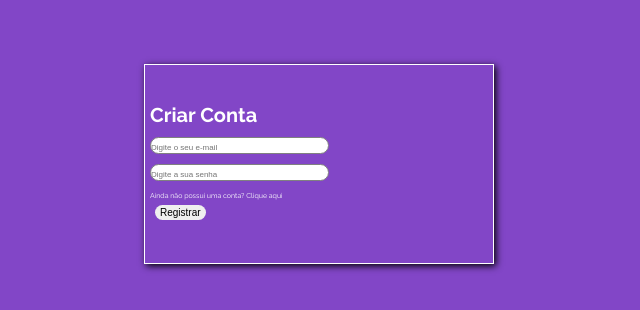
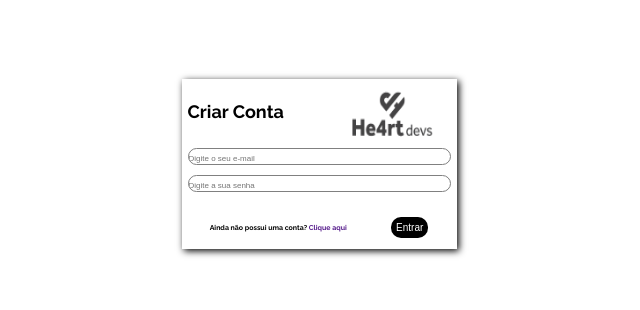
Before and after one commit to rodrigoalmeidagit/he4rtlabs-challenge-03, a plain HTML site: page projeto-03/html/sign_up.html in a window 1280 px wide. Shown: the part 236-546 px from the top of the page, without its empty margins (321-961 px from the left). Drawn offline with Linux system fonts and the light colour scheme.

Commit message:
updated sign-up html and css

```diff
--- a/projeto-03/css/sign_up.css
+++ b/projeto-03/css/sign_up.css
@@ -7,34 +7,51 @@
 }
 
 body {
+    display: flex;
+    justify-content: center;
+    align-items: center;
     margin: 0;
     padding: 0;
-    display: flex;
-    align-items: center;
-    justify-content: center;
     width: 100vw;
     height: 100vh;
-    background: #8246c7;
+    background: white;
     font-family: 'Raleway', sans-serif;
 }
 
 .container {
+    display: flex;
+    flex-wrap: wrap;
     padding: 5px;
-    display: flex;
-    width: 350px;
-    height: 200px;
-    color: white;
-    align-items:flex-start;
-    flex-direction: column;
-    justify-content: center;
-    background: #8246c7;
+    width: 275px;
+    height: 170px;
+    color: black;
+    background: white;
     border: 1px solid white;
     box-shadow: 2px 2px 7px black;
+    font-weight: 400;
+}
+
+.header {
+    display: flex;
+    width: 100%;
+    margin-bottom: 10px;
+}
+
+.header img {
+    width: 50%;
 }
 
 .title {
-    font-size: 20px;
-    margin-bottom: 10px;
+    width: 50%;
+    font-size: 18px;
+    font-weight: 900;
+    align-self: center;
+}
+
+.inputs {
+    width: 100%;
+    display: flex;
+    flex-direction: column;
 }
 
 .input{
@@ -47,14 +64,31 @@ body {
     font-size: 8px;
 }
 
+.footer {
+    width: 100%;
+    display: flex;
+    align-items: center;
+    justify-content: space-around;
+}
+
 .span{
     font-size: 7px;
+    font-weight: 600;
+}
+
+.span a {
+    text-decoration: none;
+    cursor: pointer;
 }
 
 .button{
+    cursor: pointer;
+    justify-self: right;
     border: none;
-    padding: 2px 5px;
-    margin: 5px;
+    padding: 5px 5px;
+    font-weight: 500;
     border-radius: 10px;
     font-size: 10px;
+    color: white;
+    background: black;
 }
--- a/projeto-03/html/sign_up.html
+++ b/projeto-03/html/sign_up.html
@@ -5,18 +5,26 @@
     <meta charset="UTF-8">
     <meta http-equiv="X-UA-Compatible" content="IE=edge">
     <meta name="viewport" content="width=device-width, initial-scale=1.0">
-    <link rel="stylesheet" href="../css/sign_up.css">
+    <link rel="stylesheet" href="../css/sign_in.css">
     <title>he4rt - Challenge 03</title>
 </head>
 
 <body>
     <div class="container">
-        <h2 class="title">Criar Conta</h2>
-        <img src="" alt="">
-        <input type="text" class="input" placeholder="Digite o seu e-mail">
-        <input type="text" class="input" placeholder="Digite a sua senha">
-        <span class="span">Ainda não possui uma conta? Clique aqui</span>
-        <button class="button">Registrar</button>
+        <div class="header">
+            <h2 class="title">Criar Conta</h2>
+            <img src="../img/logo-black-150px.png" alt="">
+        </div>
+        <div class="inputs">
+            <input type="text" class="input" placeholder="Digite o seu e-mail">
+            <input type="text" class="input" placeholder="Digite a sua senha">
+        </div>
+        <div class="footer">
+            <span class="span">Ainda não possui uma conta?
+                <a href="">Clique aqui</a>
+            </span>
+            <button class="button">Entrar</button>
+        </div>
     </div>
     <script src="../js/main.js"></script>
 </body>
```
